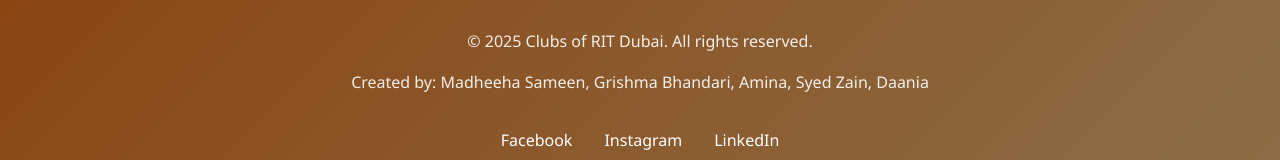
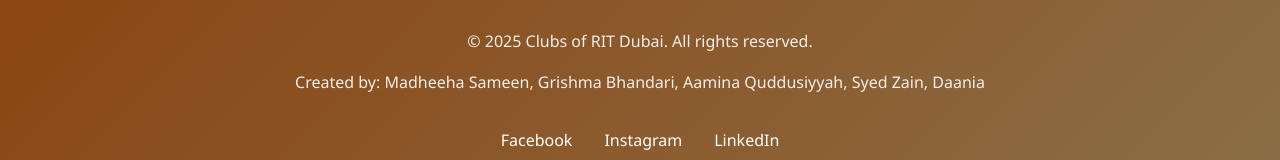
Before and after one commit to Zainn786/Wiki-Page-Assignment, a plain HTML site: page index.html in a window 1280 px wide. Shown: the part 4038-4198 px from the top of the page. Drawn offline with Linux system fonts and the light colour scheme.

Commit message:
Update index.html

```diff
--- a/index.html
+++ b/index.html
@@ -244,7 +244,7 @@
     <footer class="footer">
         <div class="container">
             <p>&copy; 2025 Clubs of RIT Dubai. All rights reserved.</p>
-            <p>Created by: Madheeha Sameen, Grishma Bhandari, Amina, Syed Zain, Daania</p>
+            <p>Created by: Madheeha Sameen, Grishma Bhandari, Aamina Quddusiyyah, Syed Zain, Daania</p>
             <div class="social-links">
                 <a href="#" class="social-link">Facebook</a>
                 <a href="#" class="social-link">Instagram</a>
```
